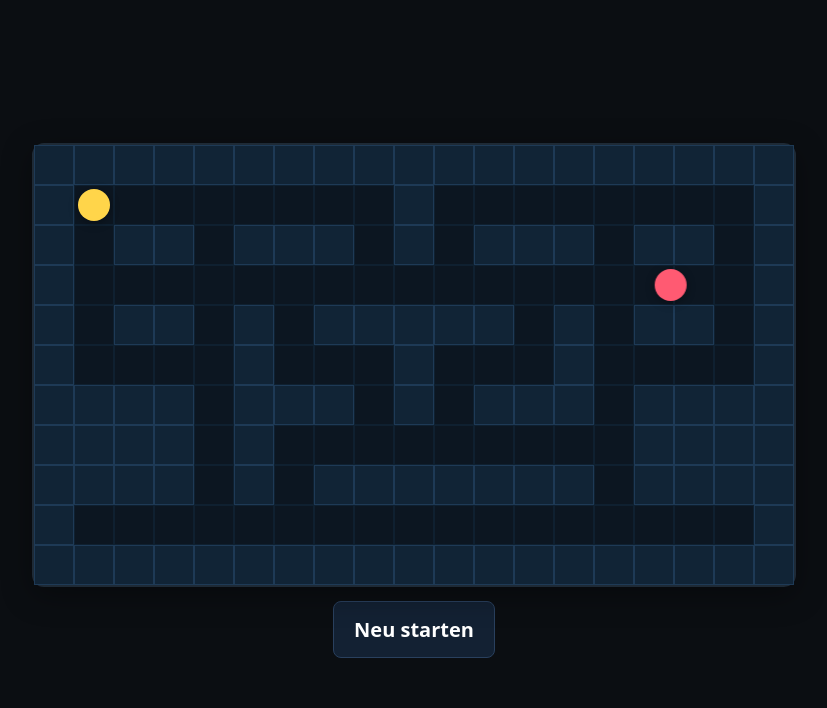
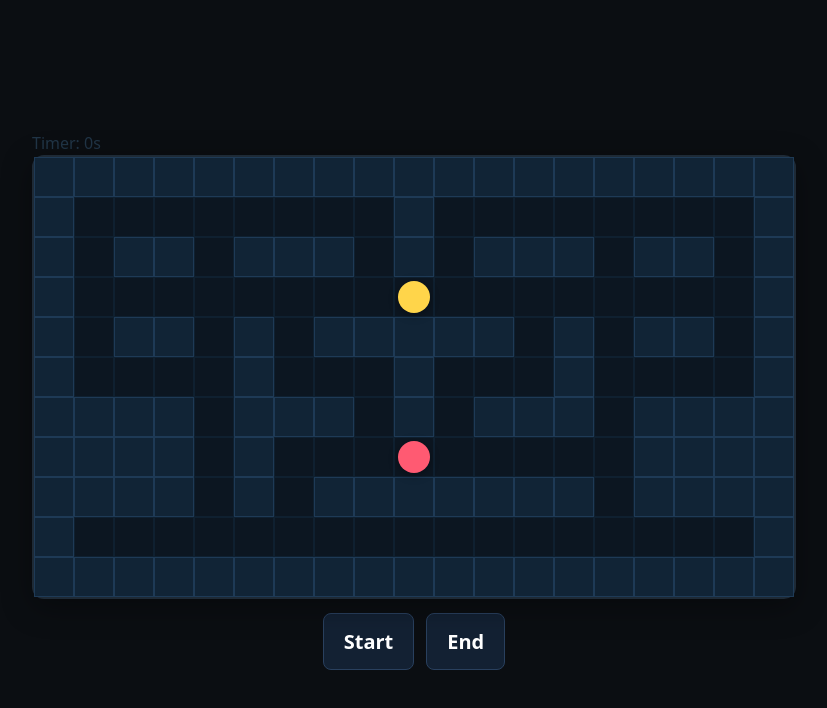
Before and after one commit to Simon-Fochler/React-Game, a React (Vite) app: page / in a window 1280 px wide. Shown: the top 708 px of the page, without its empty margins (226-1053 px from the left). Built offline with nearby package versions, Linux system fonts and the light colour scheme.

Commit message:
Version mit Timer

```diff
--- a/src/Game.jsx
+++ b/src/Game.jsx
@@ -27,7 +27,7 @@ const DIRS = { //Bediehnung mit Pfeilen
   ArrowRight: { x: 1,  y: 0  },
 };
 
-const START_PLAYER = { x: 1, y: 1 };
+const START_PLAYER = { x: 9, y: 3 };
 const START_GHOST  = { x: 9, y: 7 };
 
 function add(pos, dir) {
@@ -75,7 +75,9 @@ export default function Game(){
     const [player, setPlayer]   = useState(START_PLAYER);
     const [ghost, setGhost]     = useState(START_GHOST);
     const [ghostDir, setGhostDir] = useState({ x: 0, y: 0 });
-    const [status, setStatus]   = useState("playing"); // "playing" | "gameover"
+    const [status, setStatus]   = useState("gameover"); // "playing" | "gameover"
+    const [seconds, setSeconds] = useState(0);
+    const [running, setRunning] = useState(false);
 
     // Fokus, damit Arrow Keys nicht scrollen
     useEffect(() => {
@@ -125,11 +127,27 @@ export default function Game(){
      }
   }, [player, status, ghost]);
 
+   useEffect(() => {
+      if (status !== "playing") return;
+      setSeconds(0); // Timer bei Spielstart auf 0 setzen
+      const interval = setInterval(() => {
+        setSeconds(prev => prev + 1);
+      }, 1000);
+      return () => clearInterval(interval);
+    }, [status]);
+
   function reset() {
     setPlayer(START_PLAYER);
     setGhost(START_GHOST);
     setGhostDir({ x: 0, y: 0 });
     setStatus("playing");
+
+  }
+  function endGame() {
+    setPlayer(START_PLAYER);
+    setGhost(START_GHOST);
+    setGhostDir({ x: 0, y: 0 });
+    setStatus("gameover");
   }
     const toTransform = (pos) => `translate(${pos.x * CELL}px, ${pos.y * CELL}px)`;
     return (
@@ -141,6 +159,7 @@ export default function Game(){
       ref={containerRef}
       style={{ outline: "none" }}
     >
+      <div>Timer: {seconds}s</div>
       <div
         className="board"
         style={{ width: boardPx.w, height: boardPx.h, borderRadius: 12 }}
@@ -178,7 +197,8 @@ export default function Game(){
 
       </div> {/* board */}
       <div className="hud">
-        <button className="button" onClick={reset}>Neu starten</button>
+        <button className="button" onClick={reset}>Start</button>
+        <button className="button" onClick={endGame}>End</button>
       </div>
     </div>
   );
```
